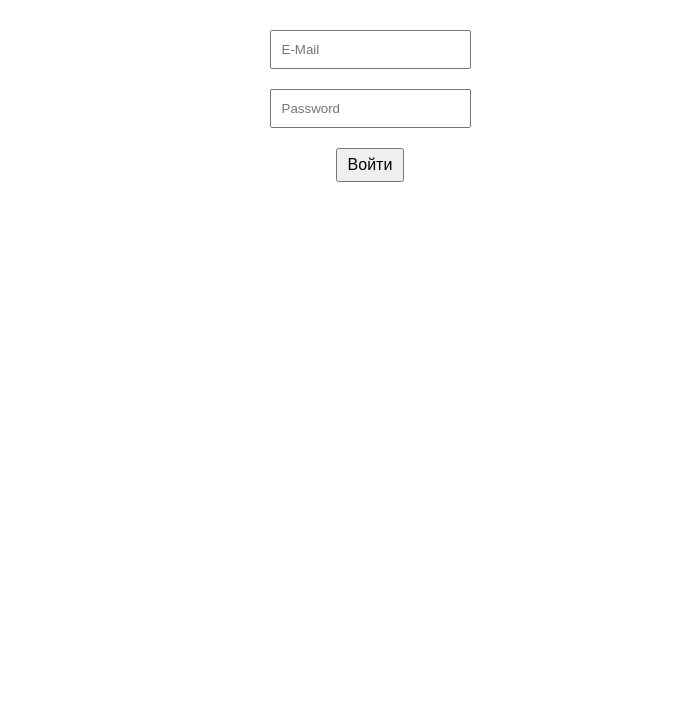
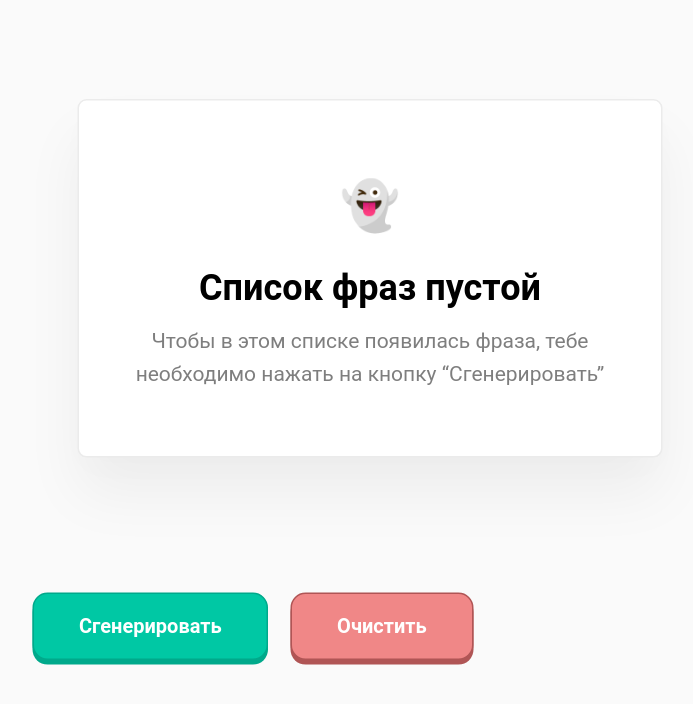
Before and after one commit to frontlake/react-mentoring, a React (Create React App) app: page / in a window 1280 px wide. Shown: the top 704 px of the page, without its empty margins (270-963 px from the left). Built offline with nearby package versions, Linux system fonts and the light colour scheme.

Commit message:
Сделал ДЗ-4

```diff
--- a/src/index.js
+++ b/src/index.js
@@ -1,8 +1,9 @@
 import React from 'react';
 import ReactDOM from 'react-dom';
-import './index.css';
+// import './index.css';
 // import App from './tutorial-1/App';
-import App from './tutorial-2/App';
+// import App from './tutorial-2/App';
+import App from './tutorial-4/App';
 
 ReactDOM.render(
   <React.StrictMode>
--- /dev/null
+++ b/src/tutorial-4/App.css
@@ -0,0 +1,73 @@
+* {
+  font-family: 'Roboto', sans-serif;
+}
+
+body {
+  background-color: #fafafa;
+}
+
+.wrapper {
+  width: 450px;
+  margin: 50px auto;
+  transform: scale(1.5) translateY(70px);
+}
+
+.list {
+  padding: 30px;
+  margin-bottom: 30px;
+}
+
+.btn {
+  height: 45px;
+  padding: 0 30px;
+  border: 0;
+  border-radius: 10px;
+  margin-right: 15px;
+  font-weight: 600;
+  cursor: pointer;
+  transition: all 0.15s ease;
+}
+.btn:active {
+  transform: translateY(2px);
+  box-shadow: none;
+}
+.btn_generate {
+  background-color: #00c8a4;
+  color: #fff;
+  box-shadow: 0 3px 0 #00a98b;
+  border: 1px solid #00a98b;
+}
+.btn_clear {
+  background-color: #f08787;
+  box-shadow: 0 3px 0 #b05555;
+  border: 1px solid #b05555;
+  color: #fff;
+}
+
+.block {
+  padding: 15px 30px;
+  background: #ffffff;
+  border: 1px solid #ebebeb;
+  box-sizing: border-box;
+  box-shadow: 0px 9px 24px rgba(0, 0, 0, 0.01), 0px 25px 40px rgba(0, 0, 0, 0.05);
+  border-radius: 6px;
+  margin-bottom: 30px;
+}
+.block h3 {
+  font-size: 18px;
+}
+
+.empty-block {
+  text-align: center;
+  padding: 30px;
+}
+.empty-block h2 {
+  font-size: 24px;
+  margin-bottom: 0;
+}
+.empty-block p {
+  margin-top: 10px;
+  font-size: 14px;
+  opacity: 0.5;
+  line-height: 22px;
+}
--- /dev/null
+++ b/src/tutorial-4/App.jsx
@@ -0,0 +1,48 @@
+import React from 'react';
+import '../tutorial-4/App.css';
+import { adjectivesArr, nounsArr } from './store';
+import EmptyBlock from './components/EmptyBlock';
+import Phrase from './components/Phrase';
+
+function App() {
+  const [list, setList] = React.useState([]);
+
+  const randomIndexValue = (arr) => {
+    const randomIndex = Math.floor(Math.random() * arr.length);
+    return arr[randomIndex];
+  };
+
+  const generatePhrase = () => {
+    const phrase = `${randomIndexValue(adjectivesArr)} ${randomIndexValue(
+      adjectivesArr
+    )} ${randomIndexValue(nounsArr)}`;
+    list.push(phrase.trim());
+    setList([...list]);
+  };
+
+  const clearState = () => {
+    setList([]);
+  };
+
+  return (
+    <div className="wrapper">
+      <div className="list">
+        {list.length > 0 ? (
+          list.map((item, index) => {
+            return <Phrase phrase={item} key={index} />;
+          })
+        ) : (
+          <EmptyBlock />
+        )}
+      </div>
+      <button className="btn btn_generate" onClick={generatePhrase}>
+        Сгенерировать
+      </button>
+      <button className="btn btn_clear" onClick={clearState}>
+        Очистить
+      </button>
+    </div>
+  );
+}
+
+export default App;
--- /dev/null
+++ b/src/tutorial-4/components/EmptyBlock.jsx
@@ -0,0 +1,11 @@
+function EmptyBlock() {
+  return (
+    <div className="block empty-block">
+      <h1>👻</h1>
+      <h2>Список фраз пустой</h2>
+      <p>Чтобы в этом списке появилась фраза, тебе необходимо нажать на кнопку “Сгенерировать”</p>
+    </div>
+  );
+}
+
+export default EmptyBlock;
--- /dev/null
+++ b/src/tutorial-4/components/Phrase.jsx
@@ -0,0 +1,9 @@
+function Phrase(props) {
+  return (
+    <div className="block">
+      <h3>{props.phrase}</h3>
+    </div>
+  );
+}
+
+export default Phrase;
--- /dev/null
+++ b/src/tutorial-4/store.js
@@ -0,0 +1,48 @@
+export const adjectivesArr = [
+  'абсолютный',
+  'адский',
+  'азартный',
+  'активный',
+  'ангельский',
+  'астрономический',
+  'баснословный',
+  'безбожный',
+  'безбрежный',
+  'безвозвратный',
+  'безграничный',
+  'бездонный',
+  'бездушный',
+  'безжалостный',
+  'замечательно',
+  'замечательный',
+  'записной',
+  'запредельный',
+  'заядлый',
+  'звериный',
+  'зверский',
+  'зеленый',
+  'злой',
+  'злостный',
+  'значительный',
+  'неоспоримый',
+  'неотразимый',
+  'неоценимый',
+  'непередаваемый',
+];
+export const nounsArr = [
+  'лгун',
+  'день',
+  'конь',
+  'олень',
+  'человек',
+  'программист',
+  'ребёнок',
+  'конец',
+  'город',
+  'дурак',
+  'показатель',
+  'стул',
+  'чепухонец',
+  'поток',
+  'майор',
+];
```
